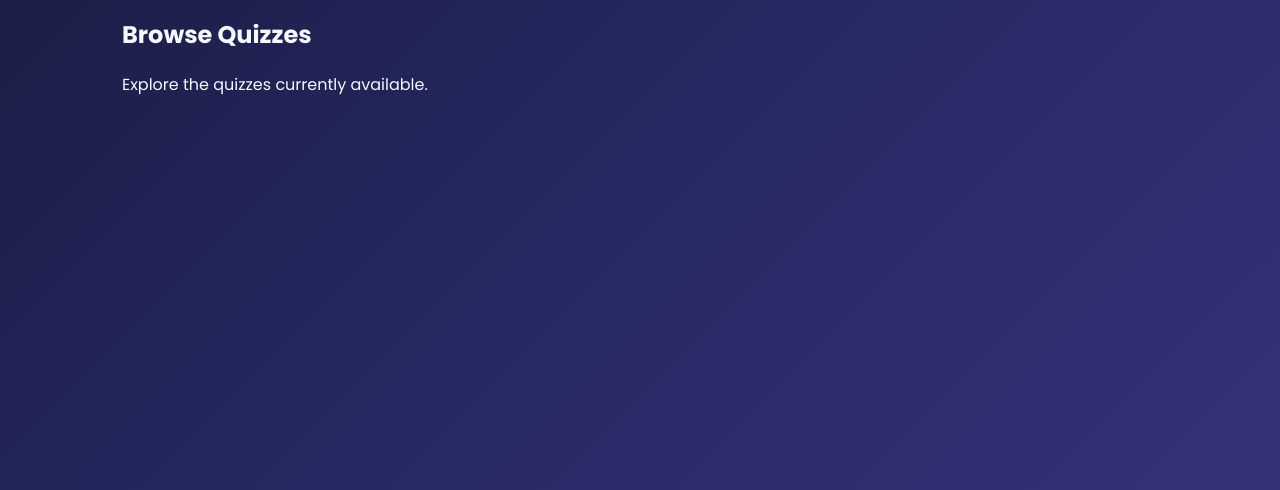
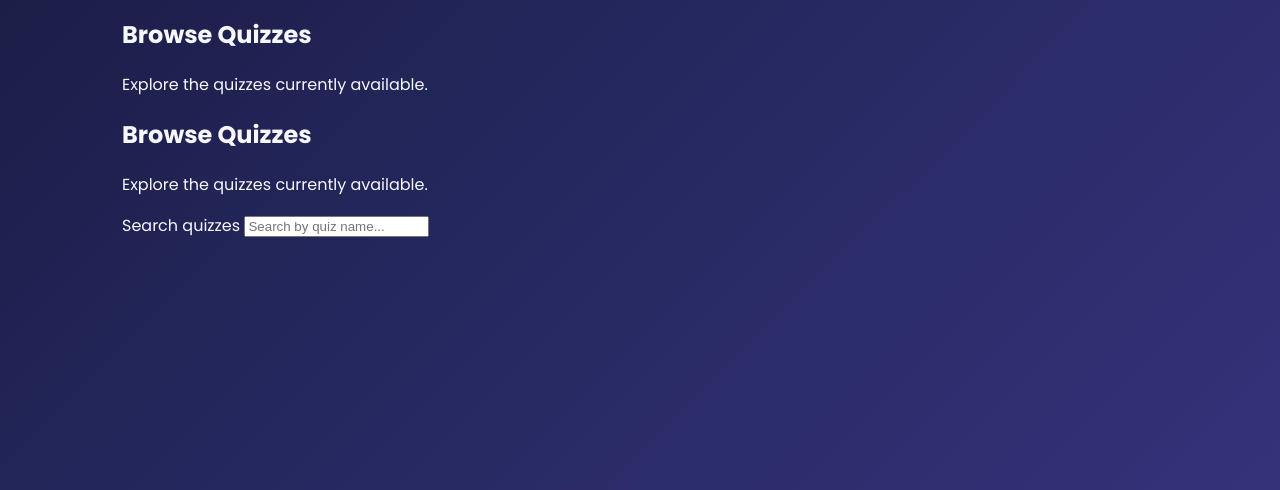
Before and after one commit to Abdullahi-Shire-Mohamud/Quiz-Project-, a website: page public/client/index.html in a window 1280 px wide. Shown: the part 310-800 px from the top of the page. Drawn offline with Linux system fonts and the light colour scheme; no server answers.

Commit message:
feat: added quiz search input.. woking on the design right now

```diff
--- a/public/client/index.html
+++ b/public/client/index.html
@@ -70,16 +70,39 @@
                     Explore the quizzes currently available.
                 </p>
             </div>
+            <section class="browse-section" aria-labelledby="browse-title">
+
+                <div class="section-heading">
+                    <h2 id="browse-title">Browse Quizzes</h2>
+
+                    <p>
+                        Explore the quizzes currently available.
+                    </p>
+                </div>
+
+                <div class="search-container">
+
+                    <label for="quiz-search">
+                        Search quizzes
+                    </label>
+
+                    <input type="search" id="quiz-search" placeholder="Search by quiz name..." autocomplete="off">
+
+                    <p id="search-status" aria-live="polite"></p>
+
+                </div>
 
                 <div id="quiz-list" class="quiz-grid" aria-live="polite">
                     <!-- Quiz cards will later be created here with JavaScript -->
                 </div>
+
         </section>
 
     </main>
 
 
     <script src="../js/start.js"></script>
+    <script src="../js/quizzes.js"></script>
 
 </body>
 
```
Lines whose indentation alone changed are shown as unchanged.
